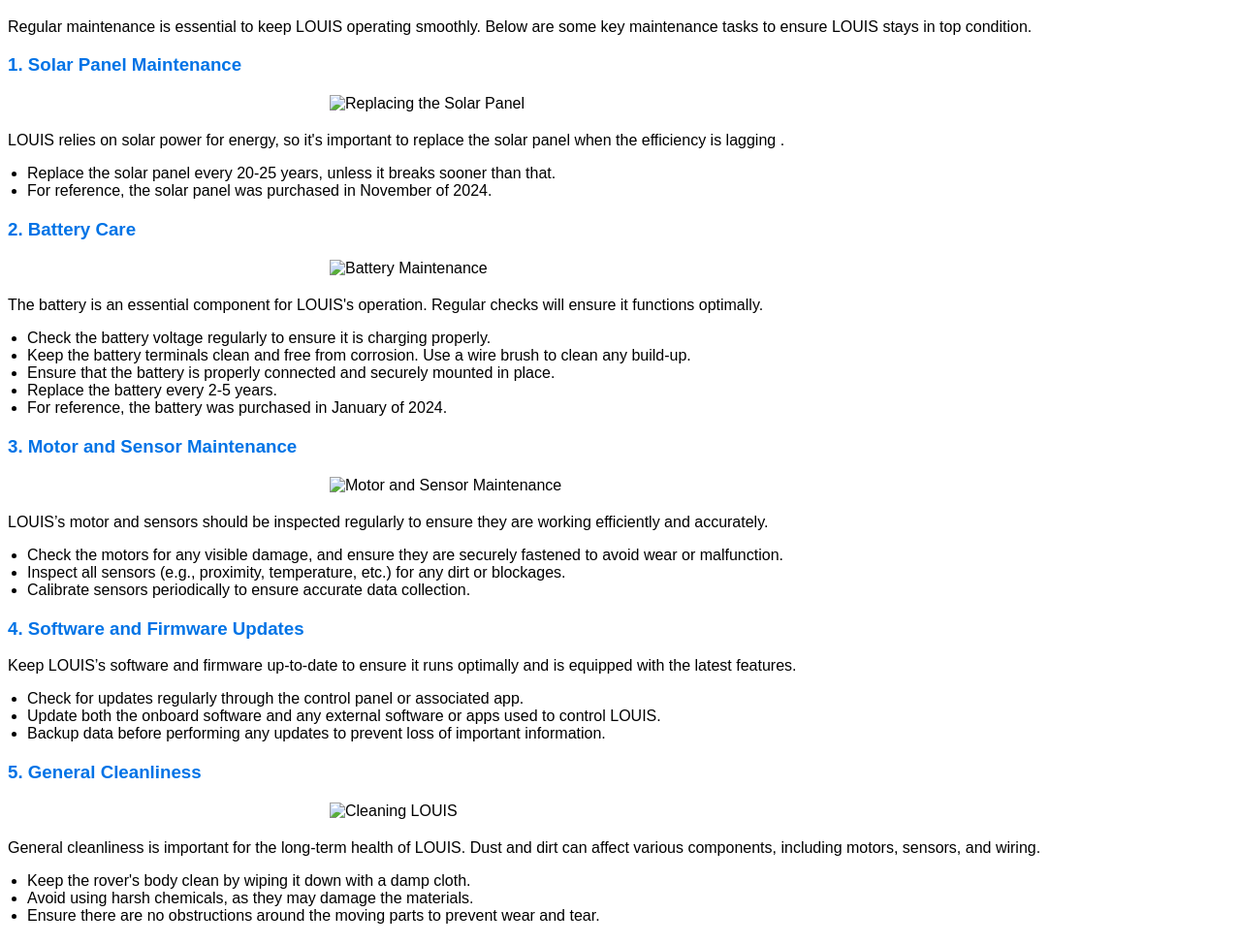
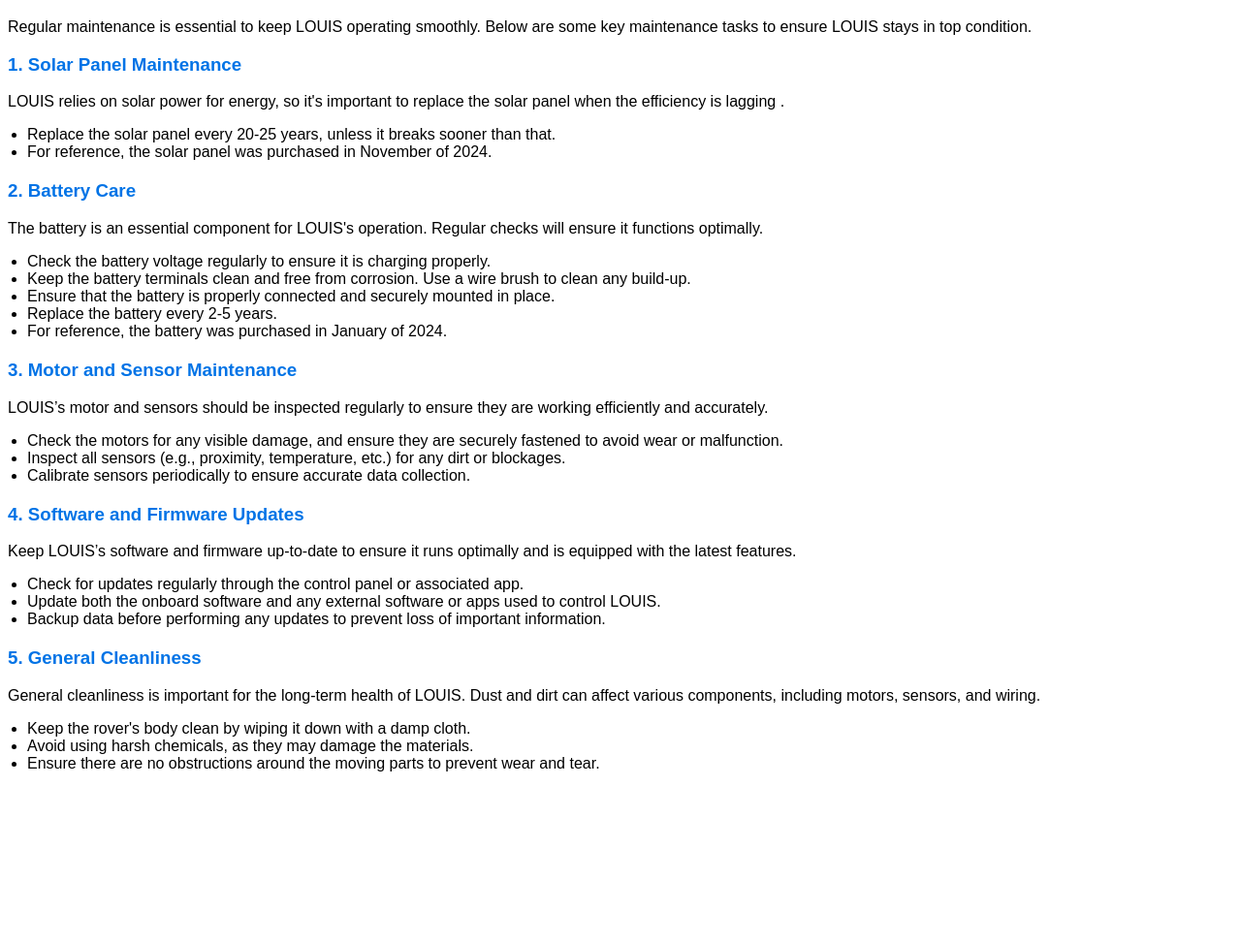
Before and after one commit to megburkes1/LOUIS, a plain HTML site: page maintenance.html in a window 1280 px wide. Shown: the part 91-1065 px from the top of the page at 97% size. After the commit the page ends 908 px from the top, so only its background shows below. Drawn offline with Linux system fonts and the light colour scheme.

Commit message:
Update maintenance.html
I removed the images since I do not have any yet

```diff
--- a/maintenance.html
+++ b/maintenance.html
@@ -49,7 +49,6 @@
     <!-- Solar Panel Maintenance -->
     <div class="step">
       <h3>1. Solar Panel Maintenance</h3>
-      <img src="assets/solar-panel-cleaning.jpg" alt="Replacing the Solar Panel">
       <p>LOUIS relies on solar power for energy, so it's important to replace the solar panel when the efficiency is lagging .</p>
       <ul class="maintenance-tips">
         <li>Replace the solar panel every 20-25 years, unless it breaks sooner than that.</li>
@@ -60,7 +59,6 @@
     <!-- Battery Care -->
     <div class="step">
       <h3>2. Battery Care</h3>
-      <img src="assets/battery-care.jpg" alt="Battery Maintenance">
       <p>The battery is an essential component for LOUIS's operation. Regular checks will ensure it functions optimally.</p>
       <ul class="maintenance-tips">
         <li>Check the battery voltage regularly to ensure it is charging properly.</li>
@@ -74,7 +72,6 @@
     <!-- Motor and Sensors -->
     <div class="step">
       <h3>3. Motor and Sensor Maintenance</h3>
-      <img src="assets/motor-sensor-maintenance.jpg" alt="Motor and Sensor Maintenance">
       <p>LOUIS’s motor and sensors should be inspected regularly to ensure they are working efficiently and accurately.</p>
       <ul class="maintenance-tips">
         <li>Check the motors for any visible damage, and ensure they are securely fastened to avoid wear or malfunction.</li>
@@ -97,7 +94,6 @@
     <!-- General Cleanliness -->
     <div class="step">
       <h3>5. General Cleanliness</h3>
-      <img src="assets/general-cleaning.jpg" alt="Cleaning LOUIS">
       <p>General cleanliness is important for the long-term health of LOUIS. Dust and dirt can affect various components, including motors, sensors, and wiring.</p>
       <ul class="maintenance-tips">
         <li>Keep the rover's body clean by wiping it down with a damp cloth.</li>
```
